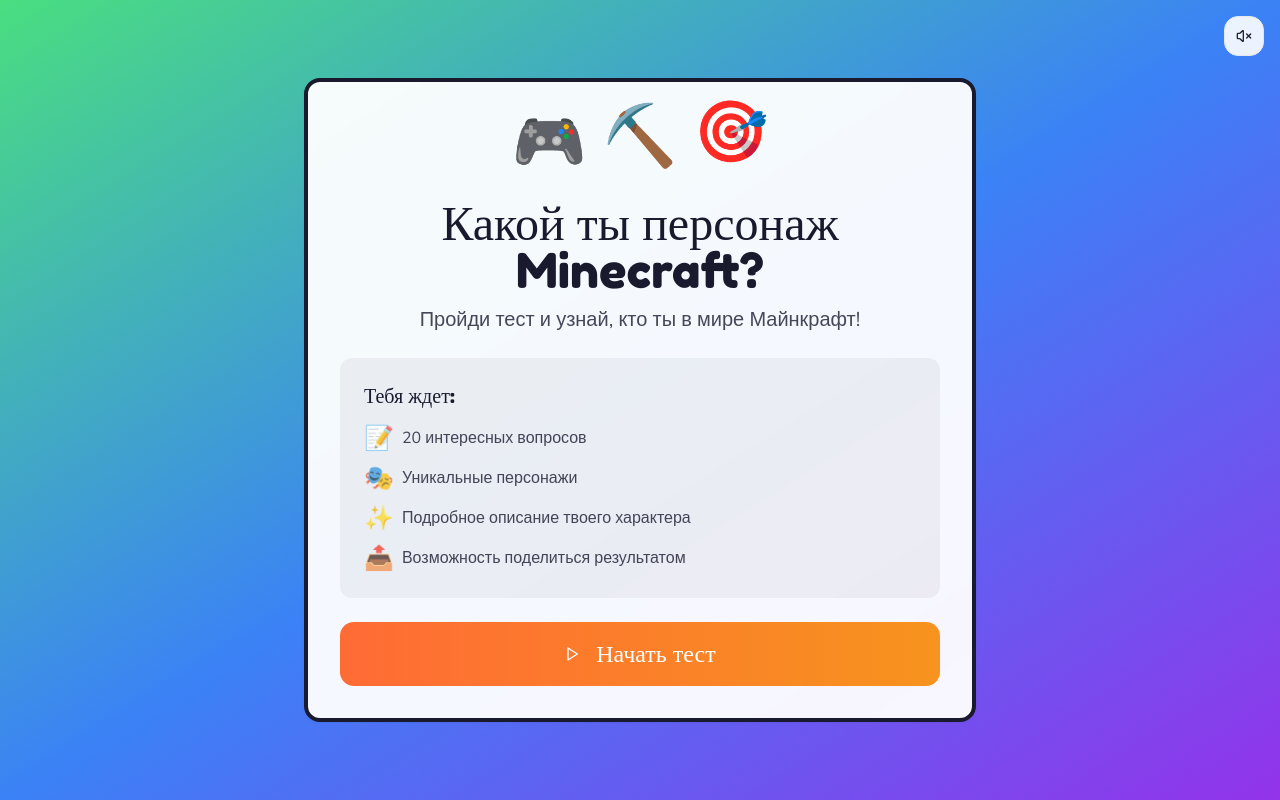
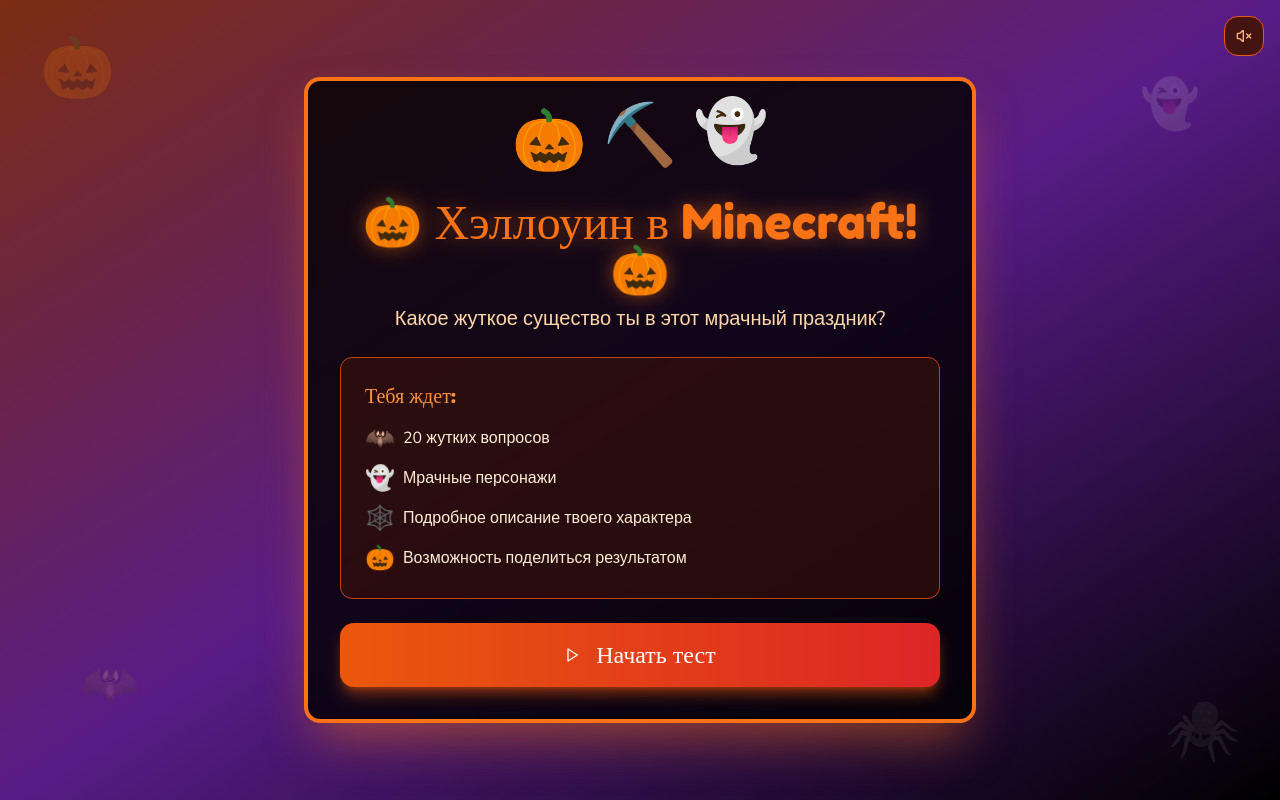
Before and after one commit to pr-poehali-dev/yandex-games-creation, a React (Vite) app: page / in a window 1280 px wide. Built offline with nearby package versions, Linux system fonts and the light colour scheme.

Commit message:
feat: Жуткий танец призрачной Halloween

```diff
--- a/src/components/quiz/MusicButton.tsx
+++ b/src/components/quiz/MusicButton.tsx
@@ -12,7 +12,7 @@ export function MusicButton({ isMusicPlaying, onToggle }: MusicButtonProps) {
       onClick={onToggle}
       variant="outline"
       size="icon"
-      className="bg-white/90 hover:bg-white"
+      className="bg-orange-950/90 hover:bg-orange-900 border-orange-600 text-orange-300 hover:text-orange-200"
     >
       <Icon name={isMusicPlaying ? 'Volume2' : 'VolumeX'} size={24} />
     </Button>
--- a/src/components/quiz/QuestionScreen.tsx
+++ b/src/components/quiz/QuestionScreen.tsx
@@ -26,33 +26,38 @@ export function QuestionScreen({
   const progress = ((currentQuestion + 1) / totalQuestions) * 100;
 
   return (
-    <div className="min-h-screen bg-gradient-to-br from-blue-500 via-purple-500 to-pink-500 flex items-center justify-center p-4">
+    <div className="min-h-screen bg-gradient-to-br from-purple-900 via-orange-900 to-black flex items-center justify-center p-4 relative overflow-hidden">
+      <div className="absolute inset-0 opacity-10">
+        <div className="absolute top-10 right-10 text-4xl animate-pulse">🕸️</div>
+        <div className="absolute bottom-10 left-10 text-4xl animate-bounce">🦇</div>
+      </div>
+
       <div className="fixed top-4 right-4 z-50">
         <MusicButton isMusicPlaying={isMusicPlaying} onToggle={onToggleMusic} />
       </div>
 
-      <Card className="max-w-2xl w-full bg-white/95 backdrop-blur-sm border-4 border-game-dark p-8">
+      <Card className="max-w-2xl w-full bg-black/80 backdrop-blur-sm border-4 border-orange-600 p-8 shadow-2xl shadow-orange-600/40 relative z-10">
         <div className="space-y-6">
           <div className="space-y-3">
             <div className="flex justify-between items-center">
-              <span className="text-lg font-game text-game-dark">
+              <span className="text-lg font-game text-orange-400">
                 Вопрос {currentQuestion + 1} из {totalQuestions}
               </span>
-              <span className="text-lg font-game text-game-dark">
+              <span className="text-lg font-game text-orange-400">
                 {Math.round(progress)}%
               </span>
             </div>
 
-            <div className="w-full bg-game-dark/20 rounded-full h-3 overflow-hidden">
+            <div className="w-full bg-orange-950/50 rounded-full h-3 overflow-hidden border border-orange-700">
               <div
-                className="h-full bg-gradient-to-r from-game-orange to-game-yellow transition-all duration-500"
+                className="h-full bg-gradient-to-r from-orange-600 to-red-600 transition-all duration-500 shadow-[0_0_10px_rgba(249,115,22,0.5)]"
                 style={{ width: `${progress}%` }}
               />
             </div>
           </div>
 
           <div className="text-center py-6">
-            <h2 className="text-3xl font-game text-game-dark mb-2">
+            <h2 className="text-3xl font-game text-orange-500 mb-2 drop-shadow-[0_0_8px_rgba(249,115,22,0.4)]">
               {question.text}
             </h2>
           </div>
@@ -62,7 +67,7 @@ export function QuestionScreen({
               <Button
                 key={index}
                 onClick={() => onAnswer(option.character)}
-                className="h-auto py-6 px-6 text-lg font-body bg-white hover:bg-gradient-to-r hover:from-game-cyan hover:to-game-yellow border-2 border-game-dark text-game-dark hover:text-white transition-all hover:scale-105"
+                className="h-auto py-6 px-6 text-lg font-body bg-orange-950/50 hover:bg-gradient-to-r hover:from-orange-700 hover:to-red-700 border-2 border-orange-600 text-orange-100 hover:text-white transition-all hover:scale-105 shadow-lg hover:shadow-orange-600/50"
               >
                 <div className="text-left w-full">
                   {option.text}
@@ -74,7 +79,7 @@ export function QuestionScreen({
           <Button
             onClick={onRestart}
             variant="outline"
-            className="w-full border-2 border-game-dark hover:bg-game-dark/10"
+            className="w-full border-2 border-orange-600 hover:bg-orange-950/30 text-orange-300 hover:text-orange-200"
           >
             <Icon name="Home" size={20} className="mr-2" />
             Начать заново
--- a/src/components/quiz/StartScreen.tsx
+++ b/src/components/quiz/StartScreen.tsx
@@ -12,45 +12,52 @@ interface StartScreenProps {
 
 export function StartScreen({ questionsCount, isMusicPlaying, onStart, onToggleMusic }: StartScreenProps) {
   return (
-    <div className="min-h-screen bg-gradient-to-br from-green-400 via-blue-500 to-purple-600 flex items-center justify-center p-4">
+    <div className="min-h-screen bg-gradient-to-br from-orange-900 via-purple-900 to-black flex items-center justify-center p-4 relative overflow-hidden">
+      <div className="absolute inset-0 opacity-20">
+        <div className="absolute top-10 left-10 text-6xl animate-bounce">🎃</div>
+        <div className="absolute top-20 right-20 text-5xl animate-pulse">👻</div>
+        <div className="absolute bottom-20 left-20 text-5xl animate-bounce" style={{ animationDelay: '0.5s' }}>🦇</div>
+        <div className="absolute bottom-10 right-10 text-6xl animate-pulse" style={{ animationDelay: '1s' }}>🕷️</div>
+      </div>
+
       <div className="fixed top-4 right-4 z-50">
         <MusicButton isMusicPlaying={isMusicPlaying} onToggle={onToggleMusic} />
       </div>
 
-      <Card className="max-w-2xl w-full bg-white/95 backdrop-blur-sm border-4 border-game-dark p-8">
+      <Card className="max-w-2xl w-full bg-black/80 backdrop-blur-sm border-4 border-orange-500 p-8 shadow-2xl shadow-orange-500/50 relative z-10">
         <div className="text-center space-y-6">
           <div className="flex justify-center gap-4 mb-4">
-            <div className="text-6xl animate-bounce">🎮</div>
+            <div className="text-6xl animate-bounce">🎃</div>
             <div className="text-6xl animate-bounce" style={{ animationDelay: '0.1s' }}>⛏️</div>
-            <div className="text-6xl animate-bounce" style={{ animationDelay: '0.2s' }}>🎯</div>
+            <div className="text-6xl animate-bounce" style={{ animationDelay: '0.2s' }}>👻</div>
           </div>
 
           <div>
-            <h1 className="text-5xl font-game text-game-dark mb-3">
-              Какой ты персонаж Minecraft?
+            <h1 className="text-5xl font-game text-orange-500 mb-3 drop-shadow-[0_0_10px_rgba(249,115,22,0.5)]">
+              🎃 Хэллоуин в Minecraft! 🎃
             </h1>
-            <p className="text-xl font-body text-game-dark/80">
-              Пройди тест и узнай, кто ты в мире Майнкрафт!
+            <p className="text-xl font-body text-orange-200">
+              Какое жуткое существо ты в этот мрачный праздник?
             </p>
           </div>
 
-          <div className="bg-game-dark/5 rounded-xl p-6 text-left">
-            <h3 className="text-xl font-game text-game-dark mb-3">Тебя ждет:</h3>
-            <ul className="space-y-2 font-body text-game-dark/80">
+          <div className="bg-orange-950/50 rounded-xl p-6 text-left border border-orange-700">
+            <h3 className="text-xl font-game text-orange-400 mb-3">Тебя ждет:</h3>
+            <ul className="space-y-2 font-body text-orange-100">
               <li className="flex items-center gap-2">
-                <span className="text-2xl">📝</span>
-                {questionsCount} интересных вопросов
+                <span className="text-2xl">🦇</span>
+                {questionsCount} жутких вопросов
               </li>
               <li className="flex items-center gap-2">
-                <span className="text-2xl">🎭</span>
-                Уникальные персонажи
+                <span className="text-2xl">👻</span>
+                Мрачные персонажи
               </li>
               <li className="flex items-center gap-2">
-                <span className="text-2xl">✨</span>
+                <span className="text-2xl">🕸️</span>
                 Подробное описание твоего характера
               </li>
               <li className="flex items-center gap-2">
-                <span className="text-2xl">📤</span>
+                <span className="text-2xl">🎃</span>
                 Возможность поделиться результатом
               </li>
             </ul>
@@ -58,7 +65,7 @@ export function StartScreen({ questionsCount, isMusicPlaying, onStart, onToggleM
 
           <Button
             onClick={onStart}
-            className="w-full h-16 text-2xl font-game bg-gradient-to-r from-game-orange to-game-yellow hover:scale-105 transition-transform"
+            className="w-full h-16 text-2xl font-game bg-gradient-to-r from-orange-600 to-red-600 hover:scale-105 transition-transform shadow-lg shadow-orange-600/50 hover:shadow-orange-600/70"
           >
             <Icon name="Play" size={32} className="mr-2" />
             Начать тест
--- a/src/components/quiz/StatsPanel.tsx
+++ b/src/components/quiz/StatsPanel.tsx
@@ -11,31 +11,31 @@ interface StatsPanelProps {
 
 export function StatsPanel({ totalTests, steveCount, alexCount, creeperCount, villagerCount }: StatsPanelProps) {
   return (
-    <Card className="fixed top-20 right-4 z-40 p-6 w-80 animate-fade-in">
-      <h3 className="text-xl font-bold mb-4 flex items-center gap-2">
+    <Card className="fixed top-20 right-4 z-40 p-6 w-80 animate-fade-in bg-black/90 border-2 border-orange-600 shadow-xl shadow-orange-600/30">
+      <h3 className="text-xl font-bold mb-4 flex items-center gap-2 text-orange-400">
         <Icon name="BarChart3" size={20} />
-        Статистика
+        Статистика 🎃
       </h3>
       <div className="space-y-3">
         <div className="flex justify-between items-center">
-          <span className="font-semibold">Всего тестов:</span>
-          <span className="text-2xl font-bold text-primary">{totalTests}</span>
+          <span className="font-semibold text-orange-200">Всего тестов:</span>
+          <span className="text-2xl font-bold text-orange-500">{totalTests}</span>
         </div>
-        <div className="h-px bg-border" />
+        <div className="h-px bg-orange-700" />
         <div className="space-y-2">
-          <div className="flex justify-between">
+          <div className="flex justify-between text-orange-100">
             <span>⛏️ Стив:</span>
             <span className="font-semibold">{steveCount}</span>
           </div>
-          <div className="flex justify-between">
+          <div className="flex justify-between text-orange-100">
             <span>🗺️ Алекс:</span>
             <span className="font-semibold">{alexCount}</span>
           </div>
-          <div className="flex justify-between">
+          <div className="flex justify-between text-orange-100">
             <span>💥 Крипер:</span>
             <span className="font-semibold">{creeperCount}</span>
           </div>
-          <div className="flex justify-between">
+          <div className="flex justify-between text-orange-100">
             <span>🏘️ Житель:</span>
             <span className="font-semibold">{villagerCount}</span>
           </div>
```
Also changed, not shown: src/components/quiz/ResultScreen.tsx (+21 -12 lines).
